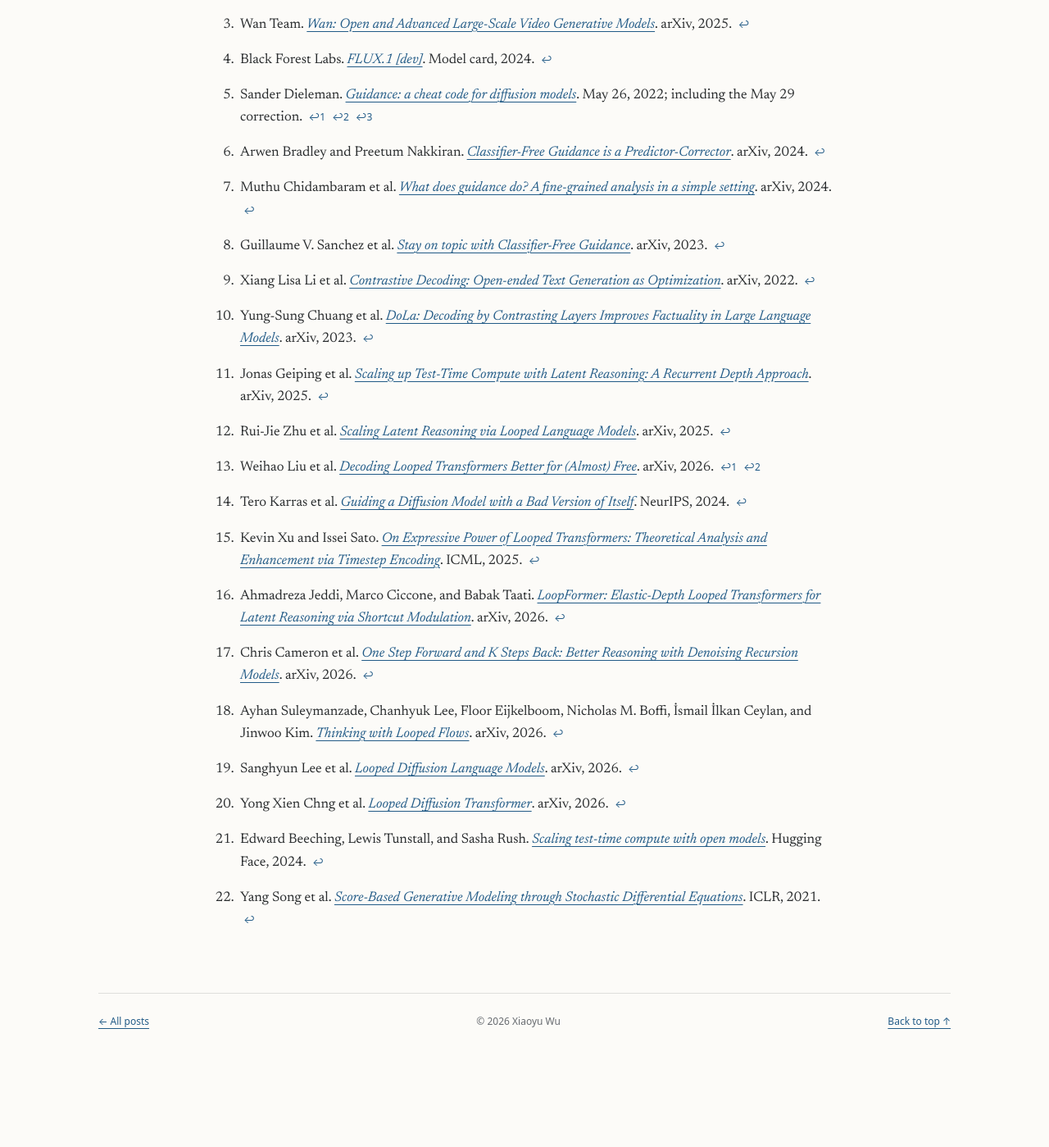
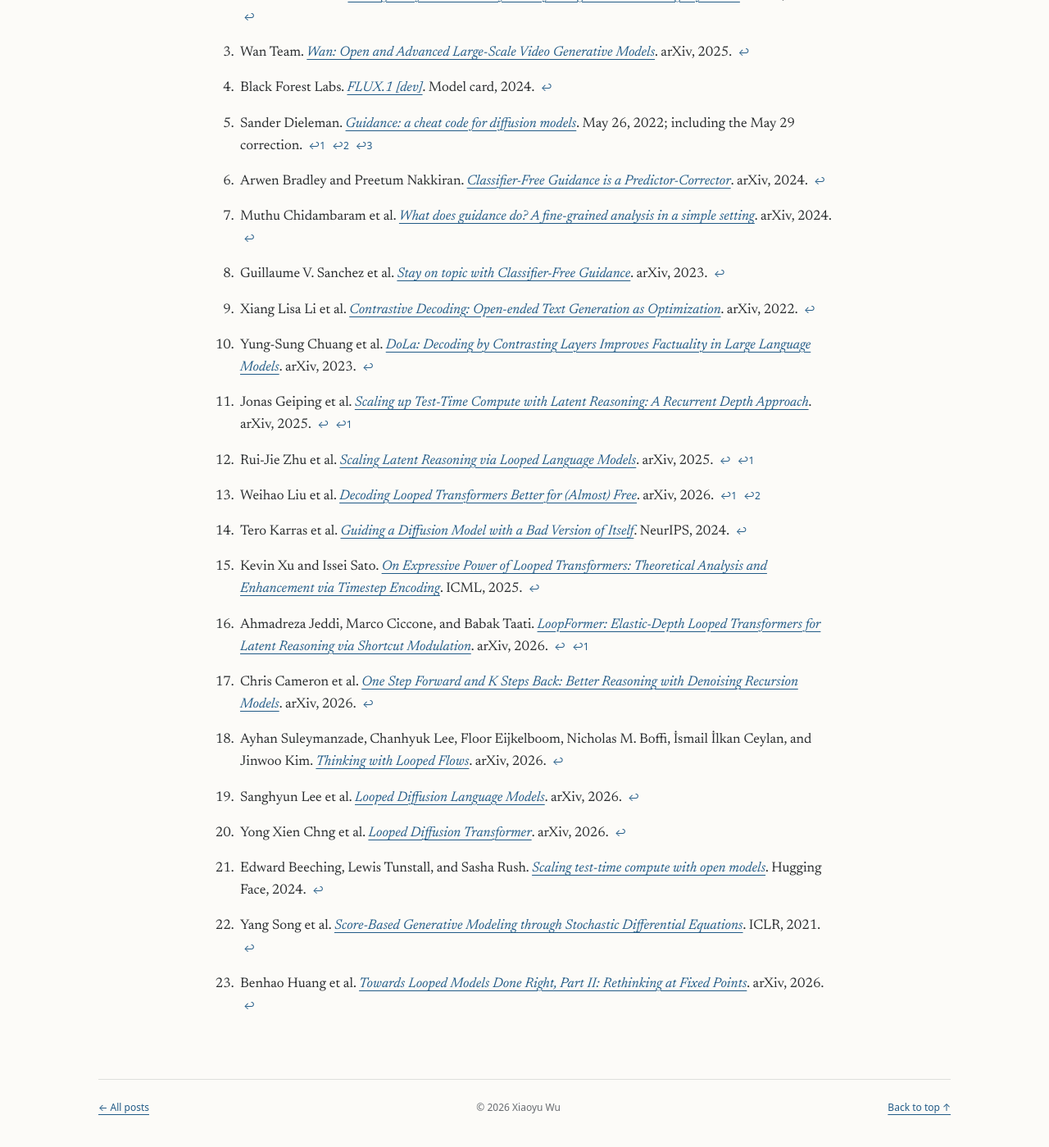
Before and after one commit to Nicholas0228/Nicholas0228.github.io, a Jekyll site: the page built from _pages/guidance-in-looped-models-diffusion.html, in a window 1280 px wide and 1400 px high, scrolled down 11719 px. Shown: the whole window at 82% size. Built offline with Jekyll 4.4.1, drawn with Linux system fonts in a browser that asks for light colours; before the commit the page ends 13014 px from its top, so only the background shows below that.

Commit message:
Simplify loop-model introduction and add fixed-point citations

```diff
--- a/_pages/guidance-in-looped-models-diffusion.html
+++ b/_pages/guidance-in-looped-models-diffusion.html
@@ -23,7 +23,7 @@
 
 <p class="opening">Guidance can dramatically improve prompt following and sample quality in image and video generation, simply by changing how a trained model is sampled.<sup class="citation" id="cite-cfg-1"><a href="#ref-cfg" role="doc-noteref" aria-label="Reference 1: Jonathan Ho and Tim Salimans, Classifier-Free Diffusion Guidance">1</a></sup> Classifier-free guidance (CFG) is a standard ingredient in Stable Diffusion 3<sup class="citation" id="cite-sd3-1"><a href="#ref-sd3" role="doc-noteref" aria-label="Reference 2: Patrick Esser et al., Scaling Rectified Flow Transformers for High-Resolution Image Synthesis">2</a></sup> and Wan<sup class="citation" id="cite-wan-1"><a href="#ref-wan" role="doc-noteref" aria-label="Reference 3: Wan Team, Wan: Open and Advanced Large-Scale Video Generative Models">3</a></sup>. Its benefits are valuable enough that FLUX.1 [dev] is trained to distill guidance directly into the model.<sup class="citation" id="cite-flux-1"><a href="#ref-flux" role="doc-noteref" aria-label="Reference 4: Black Forest Labs, FLUX.1 [dev]">4</a></sup></p>
 
-<p>Can language models benefit in the same way? There is a catch: applying guidance to each next-token prediction does not generally produce the desired guided joint distribution over the full token sequence. The two procedures normalize probabilities differently. <strong>Looped models offer a way to narrow this gap.</strong> When predictions from different loops are close, guidance changes token preferences at first order, while the normalization error enters at second order. In this blog, we explain why loops can make guidance more natural for language models, and how this connects them to diffusion.</p>
+<p>Can language models benefit in the same way? There is a catch: applying guidance to each next-token prediction does not generally produce the desired guided joint distribution over the full token sequence. The two procedures normalize probabilities differently. <strong>Looped models offer a way to narrow this gap.</strong><sup class="citation"><a id="cite-huginn-intro" href="#ref-huginn" role="doc-noteref" aria-label="Reference 11: Scaling up Test-Time Compute with Latent Reasoning: A Recurrent Depth Approach">11</a>, <a id="cite-ouro-intro" href="#ref-ouro" role="doc-noteref" aria-label="Reference 12: Scaling Latent Reasoning via Looped Language Models">12</a>, <a id="cite-loopformer-intro" href="#ref-loopformer" role="doc-noteref" aria-label="Reference 16: LoopFormer: Elastic-Depth Looped Transformers for Latent Reasoning via Shortcut Modulation">16</a>, <a id="cite-fixed-points-intro" href="#ref-fixed-points" role="doc-noteref" aria-label="Reference 23: Towards Looped Models Done Right, Part II: Rethinking at Fixed Points">23</a></sup> When predictions from different loops are close, guidance changes token preferences at first order, while the normalization error enters at second order. In this blog, we explain why loops can make guidance more natural for language models, and how this connects them to diffusion.</p>
 
 <nav class="contents contents-numbered" aria-label="In this article">
   <a href="#diffusion"><span class="contents-number">01</span> Diffusion guidance</a>
@@ -355,16 +355,17 @@
   <li id="ref-llm-cfg">Guillaume V. Sanchez et al. <a href="https://arxiv.org/abs/2306.17806"><cite>Stay on topic with Classifier-Free Guidance</cite></a>. arXiv, 2023. <a class="citation-back" href="#cite-llm-cfg-1" role="doc-backlink" aria-label="Back to citation 1 of reference 8">↩</a></li>
   <li id="ref-contrastive-decoding">Xiang Lisa Li et al. <a href="https://arxiv.org/abs/2210.15097"><cite>Contrastive Decoding: Open-ended Text Generation as Optimization</cite></a>. arXiv, 2022. <a class="citation-back" href="#cite-contrastive-decoding-1" role="doc-backlink" aria-label="Back to citation 1 of reference 9">↩</a></li>
   <li id="ref-dola">Yung-Sung Chuang et al. <a href="https://arxiv.org/abs/2309.03883"><cite>DoLa: Decoding by Contrasting Layers Improves Factuality in Large Language Models</cite></a>. arXiv, 2023. <a class="citation-back" href="#cite-dola-1" role="doc-backlink" aria-label="Back to citation 1 of reference 10">↩</a></li>
-  <li id="ref-huginn">Jonas Geiping et al. <a href="https://arxiv.org/html/2502.05171v2"><cite>Scaling up Test-Time Compute with Latent Reasoning: A Recurrent Depth Approach</cite></a>. arXiv, 2025. <a class="citation-back" href="#cite-huginn-1" role="doc-backlink" aria-label="Back to citation 1 of reference 11">↩</a></li>
-  <li id="ref-ouro">Rui-Jie Zhu et al. <a href="https://arxiv.org/abs/2510.25741"><cite>Scaling Latent Reasoning via Looped Language Models</cite></a>. arXiv, 2025. <a class="citation-back" href="#cite-ouro-1" role="doc-backlink" aria-label="Back to citation 1 of reference 12">↩</a></li>
+  <li id="ref-huginn">Jonas Geiping et al. <a href="https://arxiv.org/html/2502.05171v2"><cite>Scaling up Test-Time Compute with Latent Reasoning: A Recurrent Depth Approach</cite></a>. arXiv, 2025. <a class="citation-back" href="#cite-huginn-intro" role="doc-backlink" aria-label="Back to introductory citation of reference 11">&#8617;</a> <a class="citation-back" href="#cite-huginn-1" role="doc-backlink" aria-label="Back to citation 1 of reference 11">&#8617;1</a></li>
+  <li id="ref-ouro">Rui-Jie Zhu et al. <a href="https://arxiv.org/abs/2510.25741"><cite>Scaling Latent Reasoning via Looped Language Models</cite></a>. arXiv, 2025. <a class="citation-back" href="#cite-ouro-intro" role="doc-backlink" aria-label="Back to introductory citation of reference 12">&#8617;</a> <a class="citation-back" href="#cite-ouro-1" role="doc-backlink" aria-label="Back to citation 1 of reference 12">&#8617;1</a></li>
   <li id="ref-loopcd">Weihao Liu et al. <a href="https://arxiv.org/html/2610.02185v1"><cite>Decoding Looped Transformers Better for (Almost) Free</cite></a>. arXiv, 2026. <a class="citation-back" href="#cite-loopcd-1" role="doc-backlink" aria-label="Back to citation 1 of reference 13">↩1</a> <a class="citation-back" href="#cite-loopcd-2" role="doc-backlink" aria-label="Back to citation 2 of reference 13">↩2</a></li>
   <li id="ref-autoguidance">Tero Karras et al. <a href="https://arxiv.org/abs/2406.02507"><cite>Guiding a Diffusion Model with a Bad Version of Itself</cite></a>. NeurIPS, 2024. <a class="citation-back" href="#cite-autoguidance-1" role="doc-backlink" aria-label="Back to citation 1 of reference 14">↩</a></li>
   <li id="ref-tmlt">Kevin Xu and Issei Sato. <a href="https://arxiv.org/abs/2410.01405"><cite>On Expressive Power of Looped Transformers: Theoretical Analysis and Enhancement via Timestep Encoding</cite></a>. ICML, 2025. <a class="citation-back" href="#cite-tmlt-1" role="doc-backlink" aria-label="Back to citation 1 of reference 15">↩</a></li>
-  <li id="ref-loopformer">Ahmadreza Jeddi, Marco Ciccone, and Babak Taati. <a href="https://arxiv.org/abs/2602.11451"><cite>LoopFormer: Elastic-Depth Looped Transformers for Latent Reasoning via Shortcut Modulation</cite></a>. arXiv, 2026. <a class="citation-back" href="#cite-loopformer-1" role="doc-backlink" aria-label="Back to citation 1 of reference 16">↩</a></li>
+  <li id="ref-loopformer">Ahmadreza Jeddi, Marco Ciccone, and Babak Taati. <a href="https://arxiv.org/abs/2602.11451"><cite>LoopFormer: Elastic-Depth Looped Transformers for Latent Reasoning via Shortcut Modulation</cite></a>. arXiv, 2026. <a class="citation-back" href="#cite-loopformer-intro" role="doc-backlink" aria-label="Back to introductory citation of reference 16">&#8617;</a> <a class="citation-back" href="#cite-loopformer-1" role="doc-backlink" aria-label="Back to citation 1 of reference 16">&#8617;1</a></li>
   <li id="ref-denoising-recursion">Chris Cameron et al. <a href="https://arxiv.org/abs/2604.18839"><cite>One Step Forward and K Steps Back: Better Reasoning with Denoising Recursion Models</cite></a>. arXiv, 2026. <a class="citation-back" href="#cite-denoising-recursion-1" role="doc-backlink" aria-label="Back to citation 1 of reference 17">↩</a></li>
   <li id="ref-looped-flows">Ayhan Suleymanzade, Chanhyuk Lee, Floor Eijkelboom, Nicholas M. Boffi, İsmail İlkan Ceylan, and Jinwoo Kim. <a href="https://arxiv.org/abs/2609.11801"><cite>Thinking with Looped Flows</cite></a>. arXiv, 2026. <a class="citation-back" href="#cite-looped-flows-1" role="doc-backlink" aria-label="Back to citation 1 of reference 18">↩</a></li>
   <li id="ref-loopmdm">Sanghyun Lee et al. <a href="https://arxiv.org/abs/2605.26106"><cite>Looped Diffusion Language Models</cite></a>. arXiv, 2026. <a class="citation-back" href="#cite-loopmdm-1" role="doc-backlink" aria-label="Back to citation 1 of reference 19">↩</a></li>
   <li id="ref-looped-dit">Yong Xien Chng et al. <a href="https://arxiv.org/abs/2609.40305"><cite>Looped Diffusion Transformer</cite></a>. arXiv, 2026. <a class="citation-back" href="#cite-looped-dit-1" role="doc-backlink" aria-label="Back to citation 1 of reference 20">↩</a></li>
   <li id="ref-test-time-compute">Edward Beeching, Lewis Tunstall, and Sasha Rush. <a href="https://huggingface.co/spaces/HuggingFaceH4/blogpost-scaling-test-time-compute"><cite>Scaling test-time compute with open models</cite></a>. Hugging Face, 2024. <a class="citation-back" href="#cite-test-time-compute-1" role="doc-backlink" aria-label="Back to citation 1 of reference 21">↩</a></li>
   <li id="ref-score-sde">Yang Song et al. <a href="https://arxiv.org/abs/2011.13456"><cite>Score-Based Generative Modeling through Stochastic Differential Equations</cite></a>. ICLR, 2021. <a class="citation-back" href="#cite-score-sde-1" role="doc-backlink" aria-label="Back to citation 1 of reference 22">&#8617;</a></li>
+  <li id="ref-fixed-points">Benhao Huang et al. <a href="https://arxiv.org/abs/2610.06833"><cite>Towards Looped Models Done Right, Part II: Rethinking at Fixed Points</cite></a>. arXiv, 2026. <a class="citation-back" href="#cite-fixed-points-intro" role="doc-backlink" aria-label="Back to introductory citation of reference 23">&#8617;</a></li>
 </ol>
--- a/_posts/2026-10-22-guidance-in-looped-models.html
+++ b/_posts/2026-10-22-guidance-in-looped-models.html
@@ -22,7 +22,7 @@
   - generative modeling
 ---
 
-<p class="opening">Looped language models are attracting growing attention as another way to scale reasoning: spend more computation without adding more parameters. These models repeatedly apply shared layers to refine their hidden states before predicting a token. Recent work on Huginn<sup class="citation" id="cite-huginn-1"><a href="#ref-huginn" role="doc-noteref" aria-label="Reference 1: Scaling up Test-Time Compute with Latent Reasoning: A Recurrent Depth Approach">1</a></sup>, Ouro<sup class="citation" id="cite-ouro-1"><a href="#ref-ouro" role="doc-noteref" aria-label="Reference 2: Scaling Latent Reasoning via Looped Language Models">2</a></sup>, and LoopFormer<sup class="citation" id="cite-loopformer-intro"><a href="#ref-loopformer" role="doc-noteref" aria-label="Reference 11: LoopFormer: Elastic-Depth Looped Transformers for Latent Reasoning via Shortcut Modulation">11</a></sup> shows how these internal iterations can improve reasoning at a fixed parameter count.</p>
+<p class="opening">Looped language models are attracting growing attention as another way to scale reasoning: spend more computation without adding more parameters. These models repeatedly apply shared layers to refine their hidden states before predicting a token, and can outperform non-looped models on reasoning tasks at the same parameter count.<sup class="citation"><a id="cite-huginn-1" href="#ref-huginn" role="doc-noteref" aria-label="Reference 1: Scaling up Test-Time Compute with Latent Reasoning: A Recurrent Depth Approach">1</a>, <a id="cite-ouro-1" href="#ref-ouro" role="doc-noteref" aria-label="Reference 2: Scaling Latent Reasoning via Looped Language Models">2</a>, <a id="cite-loopformer-intro" href="#ref-loopformer" role="doc-noteref" aria-label="Reference 11: LoopFormer: Elastic-Depth Looped Transformers for Latent Reasoning via Shortcut Modulation">11</a>, <a id="cite-fixed-points-intro" href="#ref-fixed-points" role="doc-noteref" aria-label="Reference 21: Towards Looped Models Done Right, Part II: Rethinking at Fixed Points">21</a></sup></p>
 
 <p>The looped design also opens up new possibilities for decoding. Standard decoding uses only the final prediction, while guidance uses an earlier prediction as a reference and pushes the final prediction further along the early-to-final direction. Guidance has been explored in standard LLMs for years, with mixed success across tasks and reference models.<sup class="citation" id="cite-dola-intro"><a href="#ref-dola" role="doc-noteref" aria-label="Reference 5: DoLa: Decoding by Contrasting Layers Improves Factuality in Large Language Models">5</a></sup><sup class="citation" id="cite-cd-reasoning-1">, <a href="#ref-cd-reasoning" role="doc-noteref" aria-label="Reference 20: Contrastive Decoding Improves Reasoning in Large Language Models">20</a></sup> Recent results in looped models look considerably more promising.<sup class="citation" id="cite-loopcd-intro"><a href="#ref-loopcd" role="doc-noteref" aria-label="Reference 3: Decoding Looped Transformers Better for (Almost) Free">3</a></sup> In this blog, we ask: <strong>why does guidance appear to work better in looped models than in standard LLMs?</strong> We explain how loops can help, and how this connects language models more closely to diffusion.</p>
 
@@ -359,4 +359,5 @@
   <li id="ref-predictor-corrector">Arwen Bradley and Preetum Nakkiran. <a href="https://arxiv.org/abs/2408.09000"><cite>Classifier-Free Guidance is a Predictor-Corrector</cite></a>. arXiv, 2024. <a class="citation-back" href="#cite-predictor-corrector-1" role="doc-backlink" aria-label="Back to citation 1 of reference 18">&#8617;</a></li>
   <li id="ref-fine-grained">Muthu Chidambaram et al. <a href="https://arxiv.org/abs/2409.13074"><cite>What does guidance do? A fine-grained analysis in a simple setting</cite></a>. arXiv, 2024. <a class="citation-back" href="#cite-fine-grained-1" role="doc-backlink" aria-label="Back to citation 1 of reference 19">&#8617;</a></li>
   <li id="ref-cd-reasoning">Sean O'Brien and Mike Lewis. <a href="https://arxiv.org/html/2309.09117v2"><cite>Contrastive Decoding Improves Reasoning in Large Language Models</cite></a>. arXiv, 2023. <a class="citation-back" href="#cite-cd-reasoning-1" role="doc-backlink" aria-label="Back to citation 1 of reference 20">&#8617;</a></li>
+  <li id="ref-fixed-points">Benhao Huang et al. <a href="https://arxiv.org/abs/2610.06833"><cite>Towards Looped Models Done Right, Part II: Rethinking at Fixed Points</cite></a>. arXiv, 2026. <a class="citation-back" href="#cite-fixed-points-intro" role="doc-backlink" aria-label="Back to introductory citation of reference 21">&#8617;</a></li>
 </ol>
```
